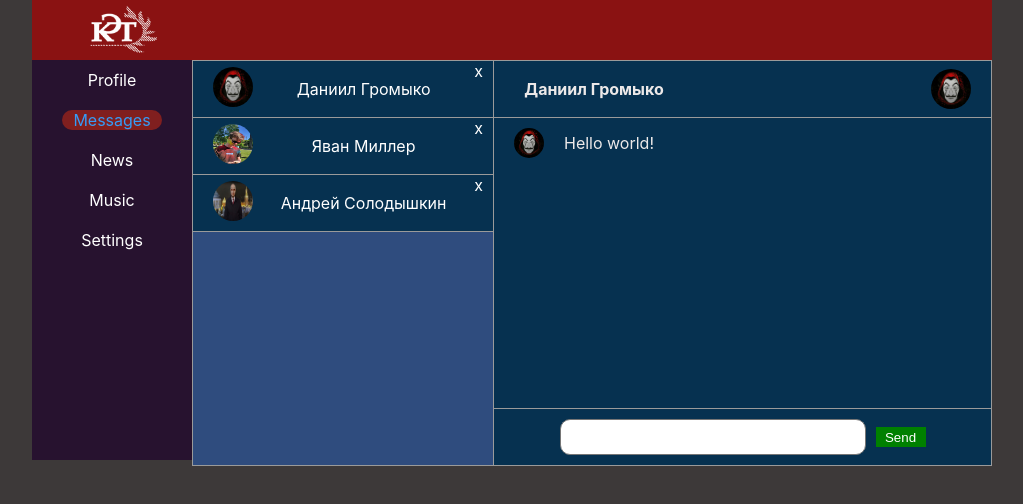
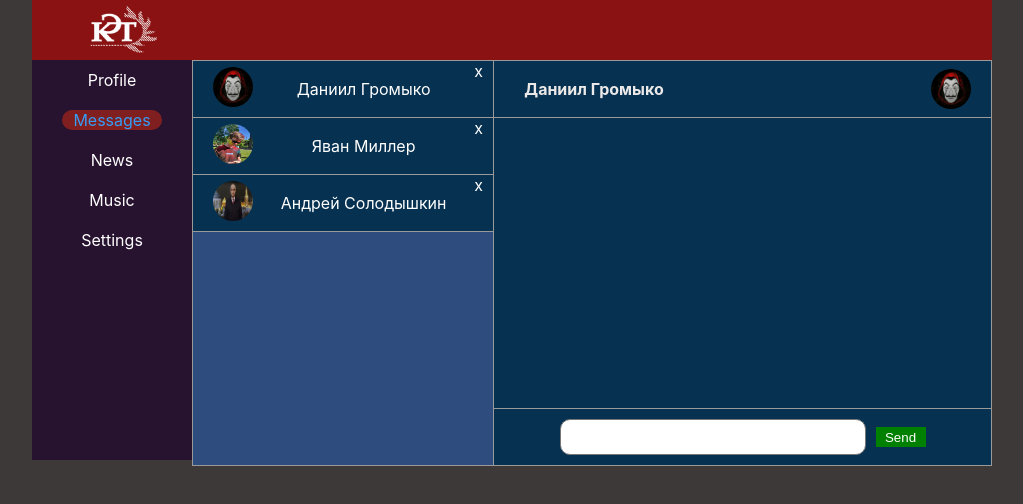
Before and after one commit to Alexrus-cyber/Social-web, a React (Create React App) app: page /Dialogs in a window 1280 px wide. Shown: the top 504 px of the page, without its empty margins (128-1151 px from the left). Built offline with nearby package versions, Linux system fonts and the light colour scheme.

Commit message:
Dialogs 1.1

```diff
--- a/src/components/Dialogs/Message/Messages.jsx
+++ b/src/components/Dialogs/Message/Messages.jsx
@@ -26,17 +26,11 @@ export const Messages = (props) => {
                 </div>
             </div>
             <div className={styles.text}>
+
+                {message.map((item) =>
                 <div className={styles.textContainer}>
                     <div style={{display: "flex", alignItems: "center"}}>
-                        <img style={{height: 30, width:30}} className={styles.photo} src={props.img} alt={'colorScheme'}/>
-                    </div>
-                    <div>
-                        <p>Hello world!</p>
-                    </div>
-                </div>
-                {message.map((item) => <div className={styles.textContainer}>
-                    <div style={{display: "flex", alignItems: "center"}}>
-                        <img style={{height: 30, width:30}} className={styles.photo} src={props.img} alt={'colorScheme'}/>
+                        <img style={{height: 30, width:30}} className={styles.photo} src={'https://i.pinimg.com/originals/6b/08/76/6b087603862a127ea290e0a47ed932bf.jpg'} alt={'colorScheme'}/>
                     </div>
                     <div>
                         <p>{item}</p>
```
